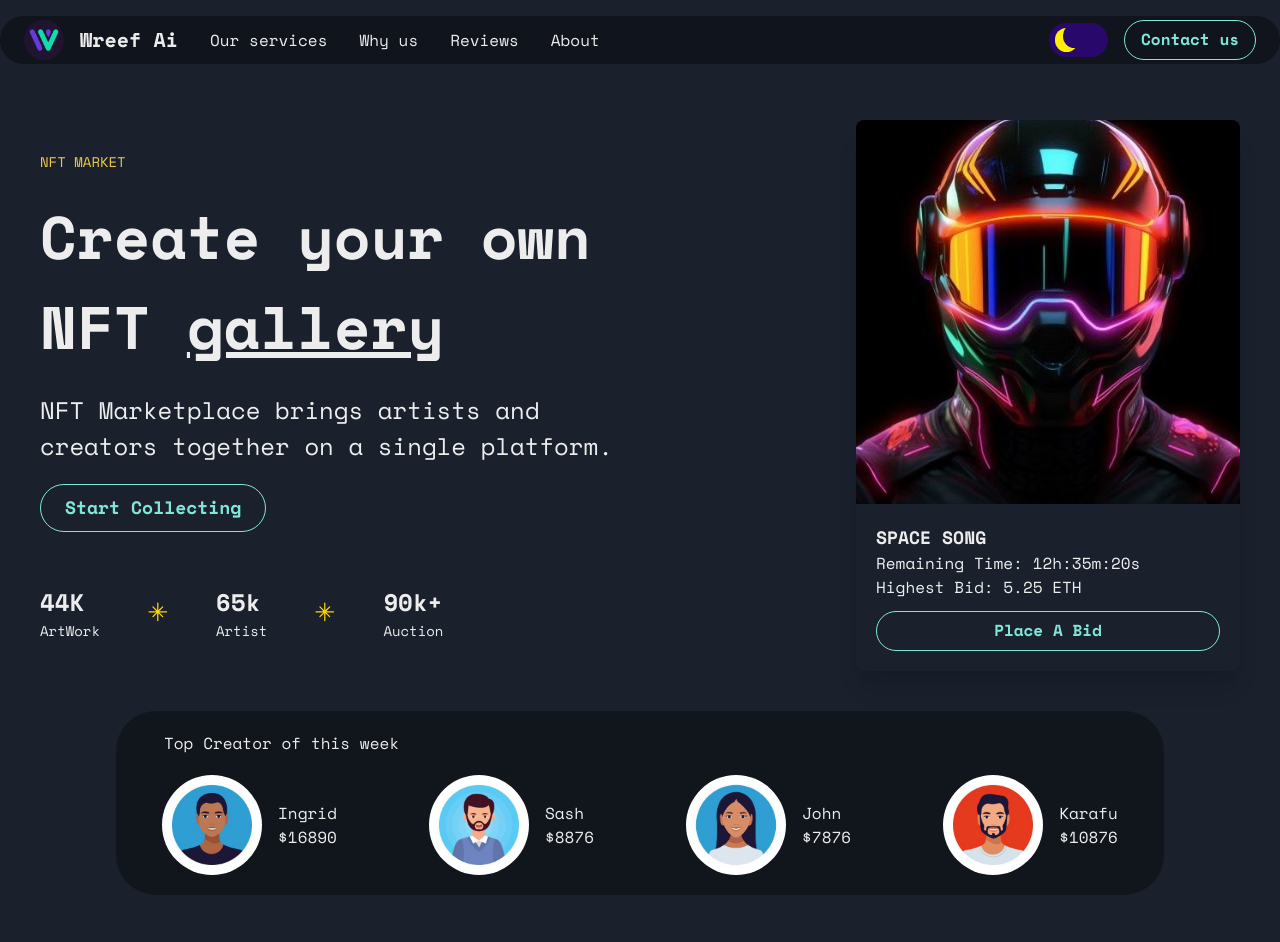
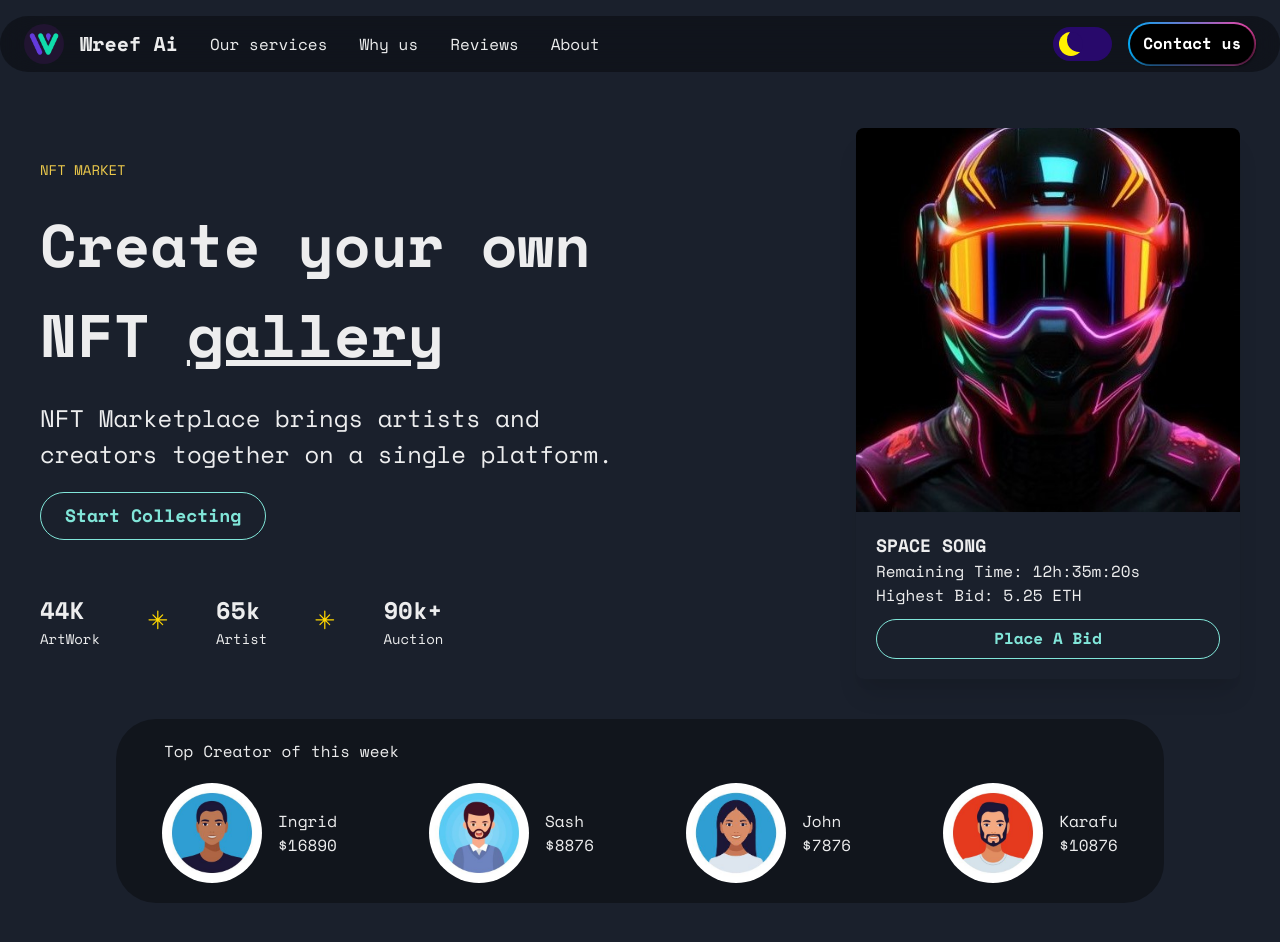
Before and after one commit to tamjidzihan/wreefAi, a React (Vite) app: page / in a window 1280 px wide. Built offline with nearby package versions, Linux system fonts and the light colour scheme.

Commit message:
Home 2024-06-23

```diff
--- a/package.json
+++ b/package.json
@@ -13,6 +13,7 @@
     "@emotion/react": "^11.11.4",
     "@emotion/styled": "^11.11.5",
     "@fontsource/space-mono": "^5.0.20",
+    "@react-spring/web": "^9.7.3",
     "framer-motion": "^11.2.11",
     "react": "^18.2.0",
     "react-dom": "^18.2.0",
--- a/src/components/home/Home.tsx
+++ b/src/components/home/Home.tsx
@@ -1,15 +1,14 @@
-import { Box, Button, Flex, HStack, Image, Stat, StatLabel, StatNumber, Text, VStack } from '@chakra-ui/react';
+import { Box, Button, Flex, HStack, Stat, StatLabel, StatNumber, Text, VStack } from '@chakra-ui/react';
 import { motion } from 'framer-motion';
-import AnimatedNumber from '../animation/number';
 import TopCreators from './TopCreators';
 import { GoNorthStar } from "react-icons/go";
 import HeroCard from './HeroCard';
+import AnimatedNumber from '../animation/AnimatedNumber';
 
 
 const MotionBox = motion(Box);
 const MotionText = motion(Text);
 const MotionButton = motion(Button);
-const MotionImage = motion(Image);
 const MotionFlex = motion(Flex);
 const MotionVStack = motion(VStack);
 const MotionHStack = motion(HStack);
--- a/src/components/home/TopCreators.tsx
+++ b/src/components/home/TopCreators.tsx
@@ -1,11 +1,10 @@
-
 import { Box, Flex, Image, Text, VStack, useColorModeValue } from '@chakra-ui/react'
 import { motion } from 'framer-motion'
 import avater1 from '../../assets/avater1.jpg'
 import avater2 from '../../assets/avater2.jpg'
 import avater3 from '../../assets/avater3.jpg'
 import avater4 from '../../assets/avater4.jpg'
-import AnimatedNumber from '../animation/number'
+import AnimatedNumber from '../animation/AnimatedNumber'
 
 const MotionBox = motion(Box);
 const MotionText = motion(Text);
--- a/src/components/navbar/ColorModeSwitch.css
+++ b/src/components/navbar/ColorModeSwitch.css
@@ -1,4 +1,3 @@
-/* src/components/ColorModeSwitch.css */
 .switch {
     font-size: 17px;
     position: relative;
--- a/src/components/navbar/NavBar.tsx
+++ b/src/components/navbar/NavBar.tsx
@@ -3,6 +3,7 @@ import { motion } from 'framer-motion';
 import ColorModeSwitch from './ColorModeSwitch';
 import logo_dark from '../../assets/logoicon_dark@1x.png';
 import logo_light from '../../assets/logoicon_light@1x.png';
+import StyledButton from './StyledButton';
 
 const MotionContainer = motion(Container);
 const MotionFlex = motion(Flex);
@@ -30,7 +31,7 @@ const Navbar = () => {
             transition={{ duration: 0.5 }}
         >
             <MotionFlex
-                h={12}
+                h={14}
                 alignItems={'center'}
                 justifyContent={'space-between'}
                 initial={{ opacity: 0 }}
@@ -81,18 +82,13 @@ const Navbar = () => {
                         animate={{ opacity: 1 }}
                         transition={{ delay: 0.5, duration: 0.5 }}
                     >
+
                         <ColorModeSwitch />
+
                     </MotionBox>
-                    <Button
-                        colorScheme="teal"
-                        borderRadius='3xl'
-                        variant="outline"
-                        as={motion.button}
-                        initial={{ opacity: 0 }}
-                        animate={{ opacity: 1 }}
-                    >
-                        Contact us
-                    </Button>
+
+                    <StyledButton />
+
                 </MotionFlex>
             </MotionFlex>
         </MotionContainer>
--- /dev/null
+++ b/src/components/navbar/StyledButton.css
@@ -0,0 +1,37 @@
+button {
+    font-size: 1.4em;
+    padding: 0.6em 0.8em;
+    border-radius: 0.5em;
+    border: none;
+    background-color: #000;
+    color: #fff;
+    cursor: pointer;
+    box-shadow: 2px 2px 3px #000000b4;
+  }
+
+  .container {
+    position: relative;
+    padding: 3px;
+    background: linear-gradient(90deg, #03a9f4, #f441a5);
+    border-radius: 0.9em;
+    transition: all 0.4s ease;
+  }
+
+  .container::before {
+    content: "";
+    position: absolute;
+    inset: 0;
+    margin: auto;
+    border-radius: 0.9em;
+    z-index: -10;
+    filter: blur(0);
+    transition: filter 0.4s ease;
+  }
+
+  .container:hover::before {
+    background: linear-gradient(90deg, #03a9f4, #f441a5);
+    filter: blur(1.2em);
+  }
+  .container:active::before {
+    filter: blur(0.2em);
+  }
--- /dev/null
+++ b/src/components/navbar/StyledButton.tsx
@@ -0,0 +1,65 @@
+import { Button, Box } from "@chakra-ui/react";
+import { motion } from "framer-motion";
+
+const CustomButton = () => {
+    return (
+        <Box
+            className="container"
+            sx={{
+                position: "relative",
+                padding: "2px",
+                background: "linear-gradient(90deg, #03a9f4, #f441a5)",
+                borderRadius: "30px",
+                transition: "all 0.4s ease",
+                _before: {
+                    content: "''",
+                    position: "absolute",
+                    inset: 0,
+                    margin: "auto",
+                    borderRadius: "30px",
+                    zIndex: -10,
+                    filter: "blur(0)",
+                    transition: "filter 0.4s ease",
+                },
+                _hover: {
+                    _before: {
+                        background: "linear-gradient(90deg, #03a9f4, #f441a5)",
+                        filter: "blur(1.2em)",
+                    },
+                },
+                _active: {
+                    _before: {
+                        filter: "blur(0.2em)",
+                    },
+                },
+            }}
+        >
+            <Button
+                sx={{
+                    fontSize: "1em",
+                    padding: "0.6em 0.8em",
+                    borderRadius: "30px",
+                    border: "none",
+                    backgroundColor: "#000", // Fixed background color
+                    color: "#fff", // Fixed text color
+                    cursor: "pointer",
+                    boxShadow: "2px 2px 3px #000000b4",
+                    _hover: {
+                        backgroundColor: "#333", // Optional hover state for button
+                    },
+                    _active: {
+                        backgroundColor: "#111", // Optional active state for button
+                    },
+                }}
+                as={motion.button}
+                initial={{ opacity: 0 }}
+                animate={{ opacity: 1 }}
+            >
+                Contact us
+            </Button>
+        </Box>
+
+    );
+};
+
+export default CustomButton;
```
Also changed, not shown: src/components/animation/AnimatedNumber.tsx (renamed from src/components/animation/number.tsx), 1 other file (tests, documents, lock files or other folders).
